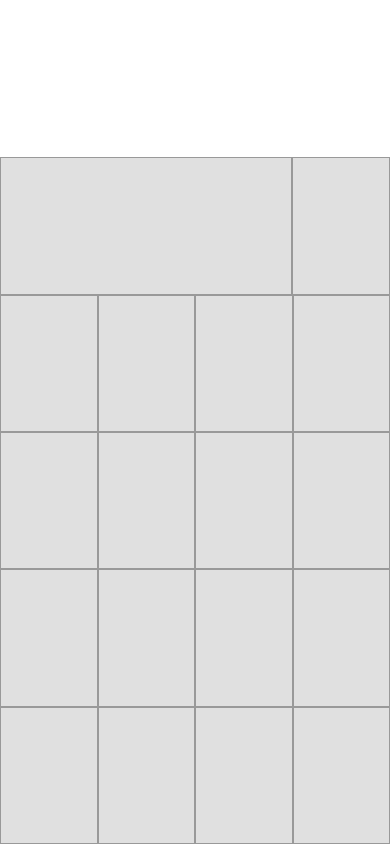
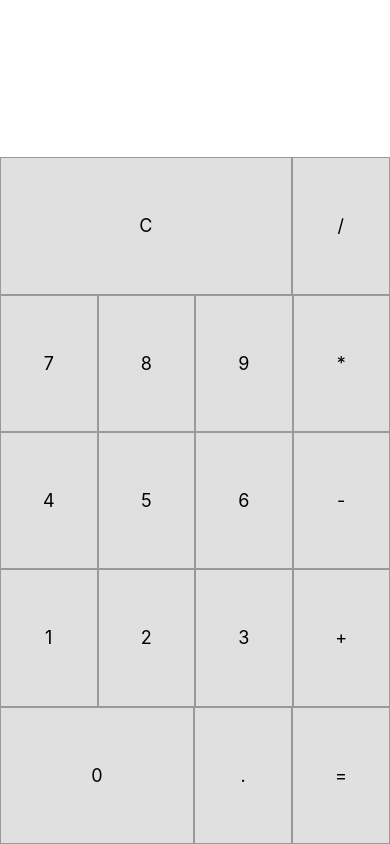
Before and after one commit to SchirmannDev/calculadora, a React Native app: screen / in a window 390 px wide. Built offline with nearby package versions, Linux system fonts and the light colour scheme.

Commit message:
adicionando numeros

```diff
--- a/App.js
+++ b/App.js
@@ -29,7 +29,7 @@ class Botao extends Component {
   render() {
     return (
       <TouchableOpacity style={this.styles.area}>
-        <Text style={this.styles.text}></Text>
+        <Text style={this.styles.text}>{this.props.n}</Text>
       </TouchableOpacity>
     );
   }
@@ -44,36 +44,35 @@ export default class calculadora extends Component {
         </View>
 
         <View style={styles.lines}>
-          <Botao c="3" />
-          <Botao />
+          <Botao c="3" n="C" />
+          <Botao n="/" />
         </View>
 
         <View style={styles.lines}>
-          <Botao />
-          <Botao />
-          <Botao />
-          <Botao />
+          <Botao n="7" />
+          <Botao n="8" />
+          <Botao n="9" />
+          <Botao n="*" />
         </View>
 
         <View style={styles.lines}>
-          <Botao />
-          <Botao />
-          <Botao />
-          <Botao />
+          <Botao n="4" />
+          <Botao n="5" />
+          <Botao n="6" />
+          <Botao n="-" />
         </View>
 
         <View style={styles.lines}>
-          <Botao />
-          <Botao />
-          <Botao />
-          <Botao />
+          <Botao n="1" />
+          <Botao n="2" />
+          <Botao n="3" />
+          <Botao n="+" />
         </View>
 
         <View style={styles.lines}>
-          <Botao />
-          <Botao />
-          <Botao />
-          <Botao />
+          <Botao c="2" n="0" />
+          <Botao n="." />
+          <Botao n="=" />
         </View>
       </View>
     );
```
